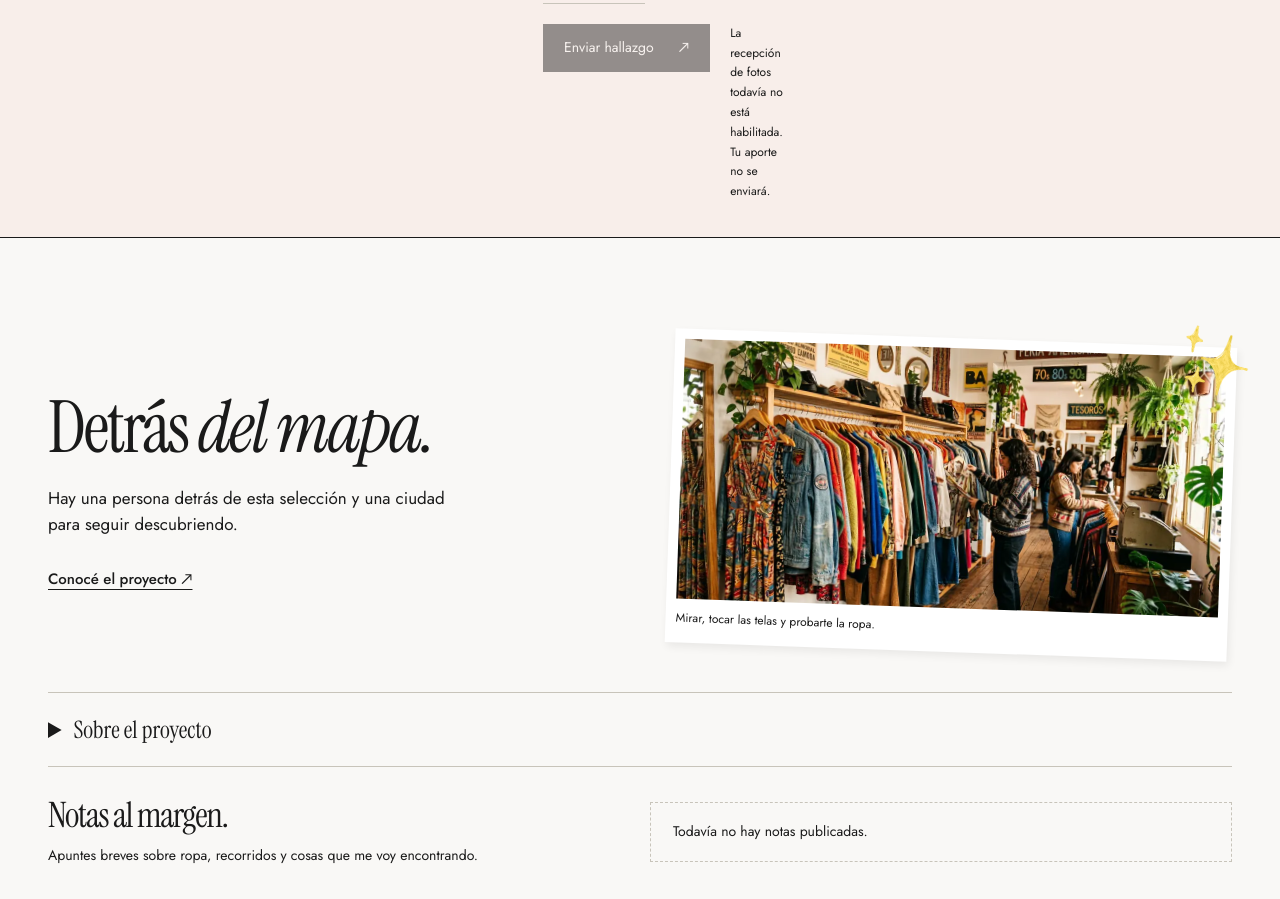
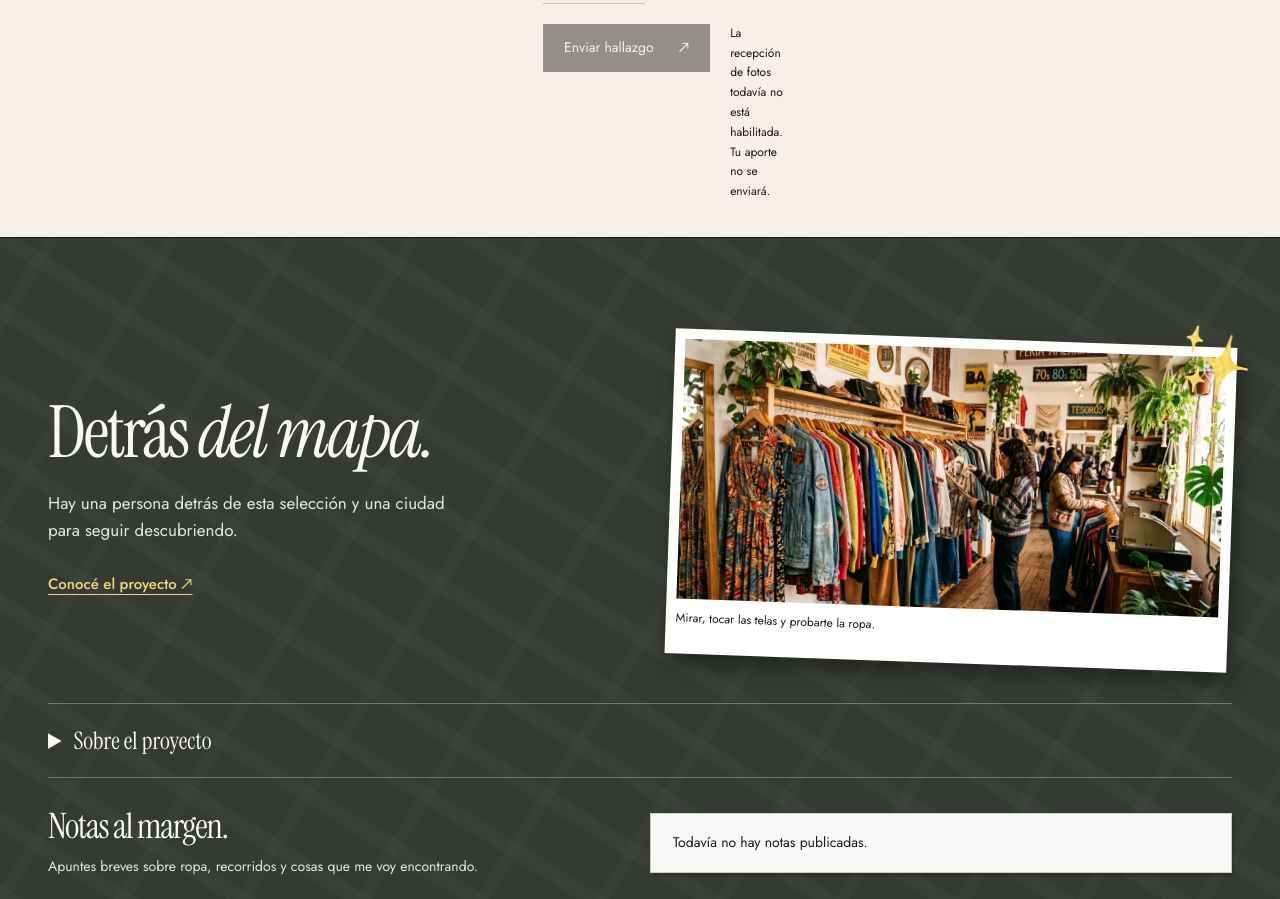
Before and after one commit to ludemarsico/mapa-vintage, a website with bundled scripts: page nueva-version/index.html in a window 1280 px wide. Shown: the part 4821-5720 px from the top of the page. Built offline with nearby package versions, Linux system fonts and the light colour scheme; no server answers.

Commit message:
Prueba el contratono oliva y la foto Polaroid en Detrás del mapa

```diff
--- a/nueva-version/css/revision.css
+++ b/nueva-version/css/revision.css
@@ -84,3 +84,13 @@ body {
   .project-photo::after{top:-14px;right:-8px;width:52px;height:52px}
   .contact-paper.contact-static::after{top:-22px;right:10px;width:52px;height:58px}
 }
+
+/* Prueba de contratono para el espacio detrás del proyecto. */
+.project-section{background-color:#353A32;background-image:repeating-linear-gradient(32deg,transparent 0 46px,rgb(249 248 246 / .025) 46px 62px),repeating-linear-gradient(-58deg,transparent 0 90px,rgb(249 248 246 / .018) 90px 102px);color:var(--bone)}
+.project-section .project-intro>div>p,.project-section .notes-section>div:first-child>p,.project-section #notes-status{color:#E6E8DF}
+.project-section .project-intro .text-link{color:var(--butter)}
+.project-section .project-about{border-color:rgb(249 248 246 / .3)}
+.project-section .project-photo{background:#fff;color:var(--ink);padding-bottom:26px;box-shadow:6px 10px 18px #0005}
+.project-section .note-paper,.project-section .note-tab{color:var(--ink)}
+.project-section .notes-section.is-empty .notes{background:var(--bone);color:var(--ink);border:1px solid rgb(26 26 26 / .2);box-shadow:3px 4px 0 #0002}
+.project-section .project-about summary:focus-visible,.project-section .project-intro .text-link:focus-visible,.project-section #notes-controls button:focus-visible{outline-color:var(--butter)}
```
